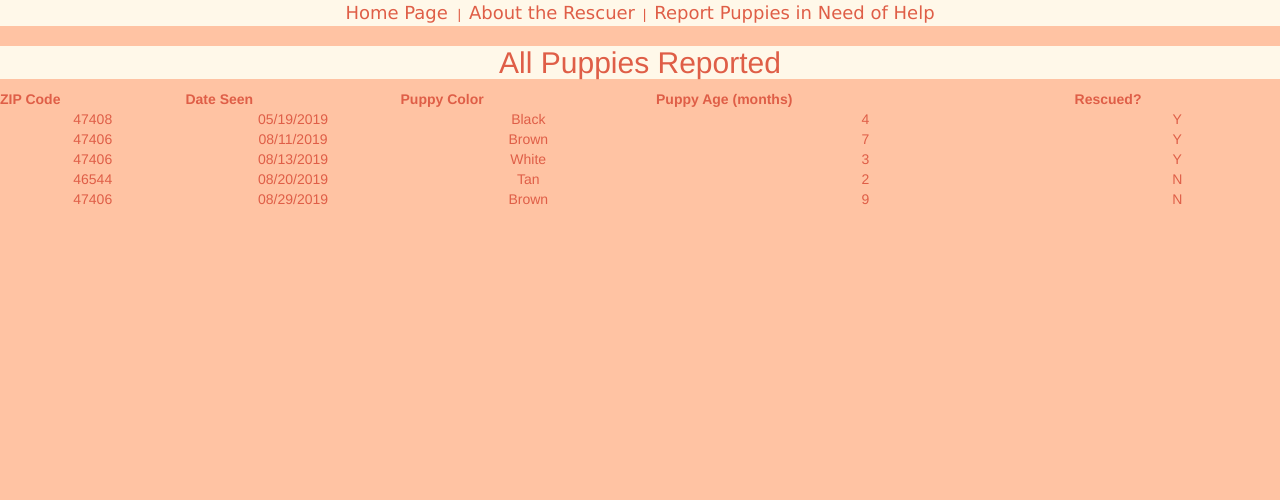
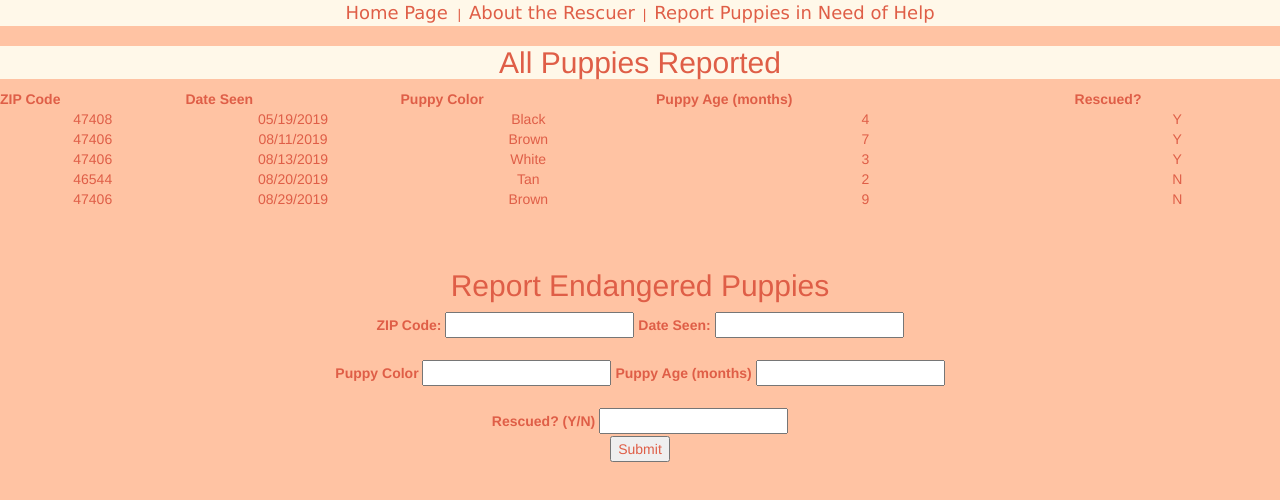
Before and after one commit to iu-msis/basic-html-kendallsharpe, a plain HTML site: page public/puppies.html in a window 1280 px wide. Drawn offline with nearby package versions, Linux system fonts and the light colour scheme.

Commit message:
form added, final touches

```diff
--- a/public/css/stylesheet.css
+++ b/public/css/stylesheet.css
@@ -6,3 +6,4 @@ text-align:center;}
 a{color: #df5e47;}
 .navlink{font-family:verdana;font-size: 18px}
 #puppytable{background-color:#fff8e9;}
+#puprescue{font-family:cursive;}
--- a/public/puppies.html
+++ b/public/puppies.html
@@ -57,6 +57,31 @@
      <td>N</td>
    </tr>
  </table>
+ <br>
+ <br>
+ <form action="" method="post">
+                 <h2>Report Endangered Puppies</h2>
 
+                 <label>ZIP Code: </label>
+                 <input type="text">
+
+                 <label>Date Seen: </label>
+                 <input type="text">
+
+                 <br>
+                 <br>
+
+                 <label>Puppy Color</label>
+                 <input type="text">
+                 <label >Puppy Age (months)</label>
+                 <input type="text">
+
+                 <br>
+                 <br>
+
+                 <label>Rescued? (Y/N)</label>
+                 <input type="text">
+                 <br>
+                 <input type="submit" value="Submit">
 </body>
 </html>
```
Also changed, not shown: public/aboutme.html (+0 -1 lines), public/index.html (+6 -2 lines).
